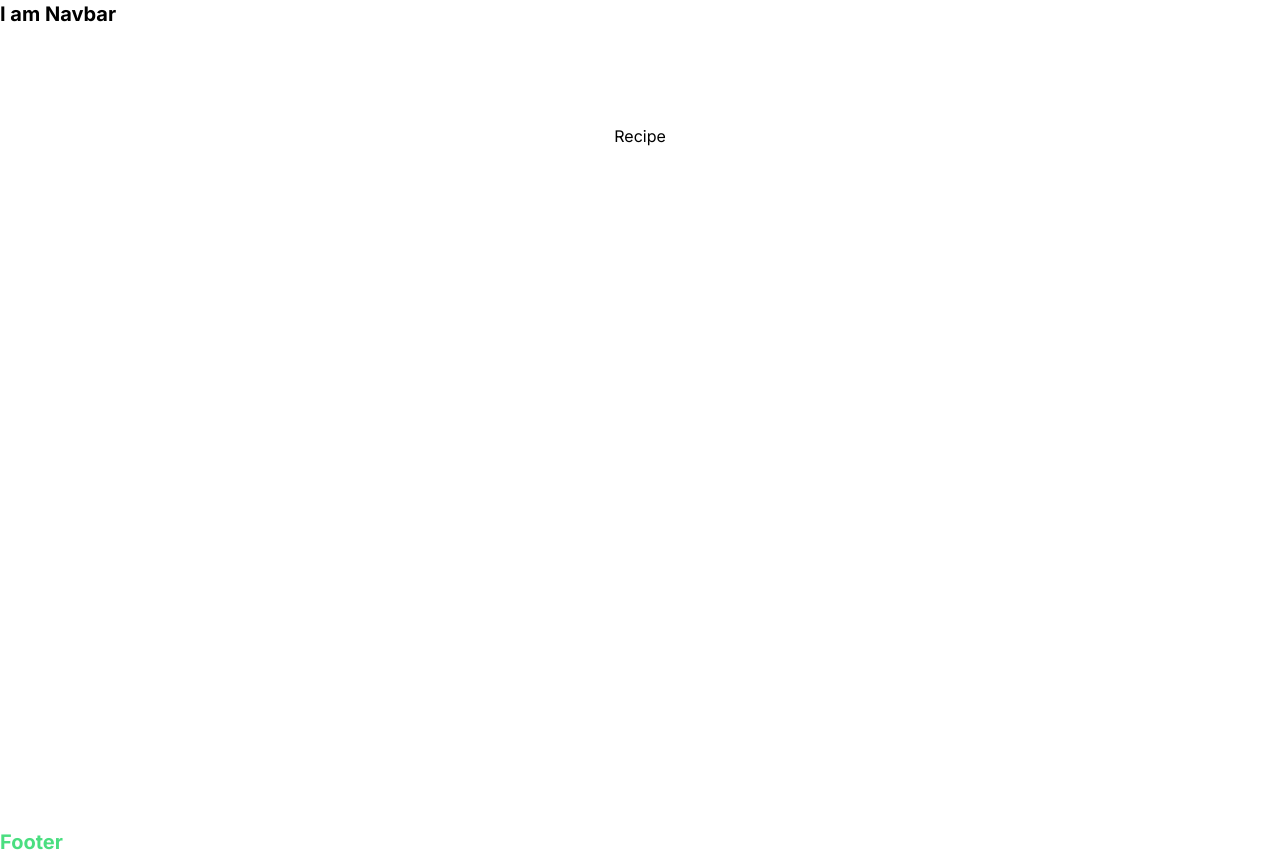
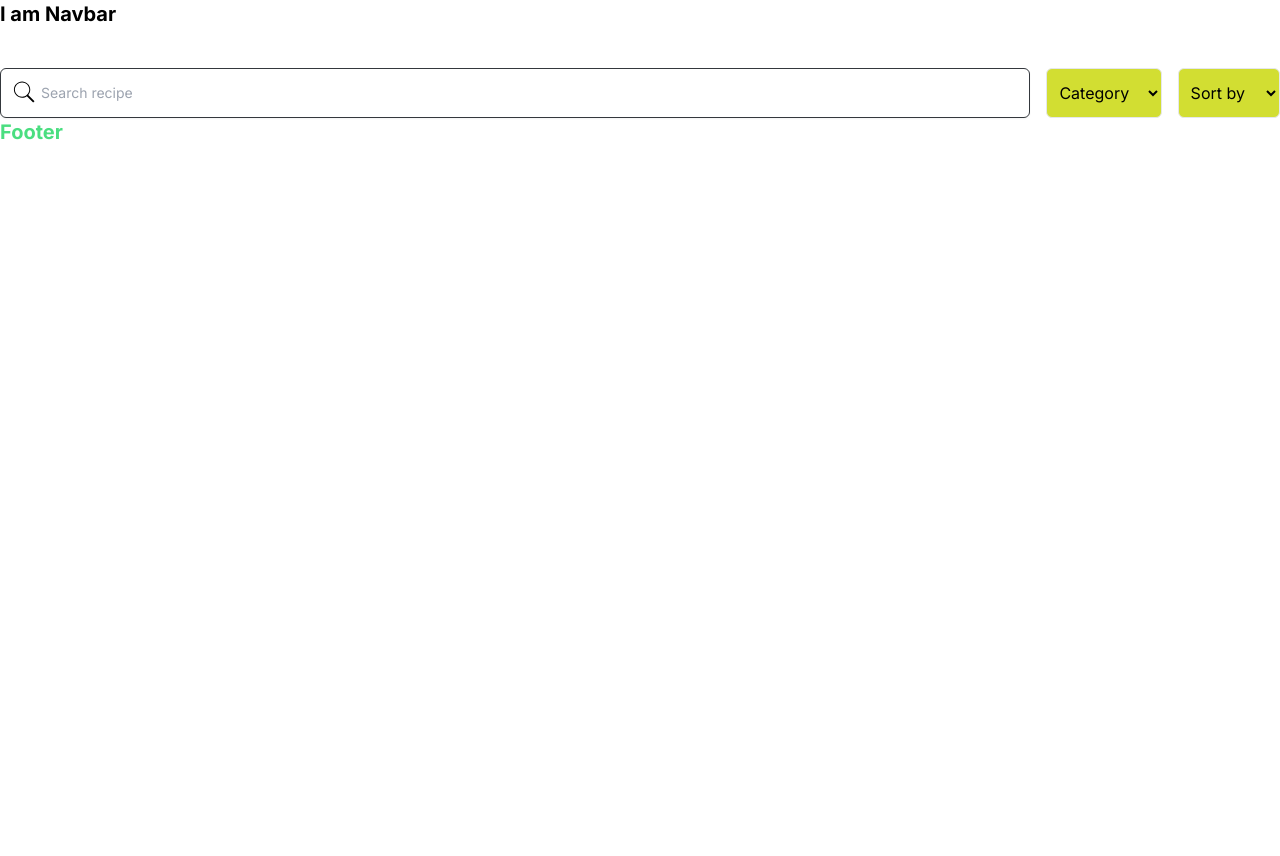
Before and after one commit to jasonavecilla/Plate-palette, a Next.js app in the folder recipe/: page / in a window 1280 px wide. After the commit the page ends 800 px from the top, so only its background shows below. Built offline with nearby package versions, Linux system fonts and the light colour scheme.

Commit message:
added search filter section

```diff
--- a/recipe/src/app/components/FAQAccordian.js
+++ b/recipe/src/app/components/FAQAccordian.js
@@ -1,51 +1,53 @@
-import React from 'react'
-import FAQItem from './FAQItem'
+import React from "react";
+import FAQItem from "./FAQItem";
 
 // credit to https://preline.co/examples/faq-sections.html
 
 const faqData = [
   {
-        question: 'How do I search for recipes?',
-        answer: 'Lorem ipsum dolor sit amet, consectetur adipiscing elit, sed do eiusmod tempor incididunt ut labore et dolore magna aliqua. Ut enim ad minim veniam, quis nostrud exercitation ullamco laboris nisi ut aliquip ex ea commodo consequat.'
+    question: "How do I search for recipes?",
+    answer:
+      "Lorem ipsum dolor sit amet, consectetur adipiscing elit, sed do eiusmod tempor incididunt ut labore et dolore magna aliqua. Ut enim ad minim veniam, quis nostrud exercitation ullamco laboris nisi ut aliquip ex ea commodo consequat.",
   },
   {
-        question: 'Lorem ipsum dolor sit amet?',
-        answer: 'Lorem ipsum dolor sit amet, consectetur adipiscing elit, sed do eiusmod tempor incididunt ut labore et dolore magna aliqua. Ut enim ad minim veniam, quis nostrud exercitation ullamco laboris nisi ut aliquip ex ea commodo consequat.'
+    question: "Lorem ipsum dolor sit amet?",
+    answer:
+      "Lorem ipsum dolor sit amet, consectetur adipiscing elit, sed do eiusmod tempor incididunt ut labore et dolore magna aliqua. Ut enim ad minim veniam, quis nostrud exercitation ullamco laboris nisi ut aliquip ex ea commodo consequat.",
   },
   {
-        question: 'Ut enim ad minim veniam?',
-        answer: 'Lorem ipsum dolor sit amet, consectetur adipiscing elit, sed do eiusmod tempor incididunt ut labore et dolore magna aliqua. Ut enim ad minim veniam, quis nostrud exercitation ullamco laboris nisi ut aliquip ex ea commodo consequat.'
+    question: "Ut enim ad minim veniam?",
+    answer:
+      "Lorem ipsum dolor sit amet, consectetur adipiscing elit, sed do eiusmod tempor incididunt ut labore et dolore magna aliqua. Ut enim ad minim veniam, quis nostrud exercitation ullamco laboris nisi ut aliquip ex ea commodo consequat.",
   },
-]
+];
 
-export default function FAQ() {
-
-    const faqElements = faqData.map(faq => <FAQItem key={faq.question} faq={faq}/>)
+export default function FAQAccordian() {
+  const faqElements = faqData.map((faq) => (
+    <FAQItem key={faq.question} faq={faq} />
+  ));
 
   return (
     <>
       {/* <!-- FAQ --> */}
       <div className="max-w-[85rem] px-4 py-10 sm:px-6 lg:px-8 lg:py-14 mx-auto">
-
         {/* <!-- Title --> */}
         <div className="max-w-2xl mx-auto text-center mb-10 lg:mb-14">
-            <h2 className="text-2xl font-bold md:text-4xl md:leading-tight">Your questions, answered</h2>
-            <p className="mt-1 text-blue-600 ">Answers to the most frequently asked questions.</p>
+          <h2 className="text-2xl font-bold md:text-4xl md:leading-tight">
+            Your questions, answered
+          </h2>
+          <p className="mt-1 text-blue-600 ">
+            Answers to the most frequently asked questions.
+          </p>
         </div>
         {/* <!-- End Title --> */}
 
         <div className="max-w-2xl mx-auto">
-
           {/* <!-- Accordion --> */}
-            <div className="hs-accordion-group">
-                {faqElements}
-            </div>
+          <div className="hs-accordion-group">{faqElements}</div>
           {/* <!-- End Accordion --> */}
-
         </div>
       </div>
       {/* <!-- End FAQ --> */}
-
     </>
-  )
+  );
 }
--- a/recipe/src/app/components/FAQItem.js
+++ b/recipe/src/app/components/FAQItem.js
@@ -2,7 +2,7 @@ import React from 'react'
 
 // credit to https://preline.co/examples/faq-sections.html
 
-export default function FAQ({faq}) {
+export default function FAQItem({faq}) {
 
   return (
     <>
--- /dev/null
+++ b/recipe/src/app/components/SearchFilter.js
@@ -0,0 +1,55 @@
+import React from "react";
+
+export default function SearchFilter() {
+  return (
+    <section>
+      <form className="mx-auto mt-10 flex max-w-7xl gap-x-4 relative">
+        <label htmlFor="text" className="sr-only">
+          text address
+        </label>
+        <div className="relative flex-grow">
+          <div className="relative">
+            <input
+              id="text"
+              name="text"
+              type="text"
+              required
+              className="w-full rounded-md border border-dark-400 bg-white px-3.5 py-3 pl-10 text-dark-700 shadow-sm ring-1 ring-inset ring-white/10 focus:ring-2 focus:ring-inset focus:ring-white sm:text-sm sm:leading-6"
+              placeholder="Search recipe"
+            />
+            <svg
+              xmlns="http://www.w3.org/2000/svg"
+              x="0px"
+              y="0px"
+              width="100"
+              height="100"
+              viewBox="0 0 50 50"
+              className="h-6 w-6 absolute left-3 top-3 text-dark-400"
+            >
+              <path d="M 21 3 C 11.621094 3 4 10.621094 4 20 C 4 29.378906 11.621094 37 21 37 C 24.710938 37 28.140625 35.804688 30.9375 33.78125 L 44.09375 46.90625 L 46.90625 44.09375 L 33.90625 31.0625 C 36.460938 28.085938 38 24.222656 38 20 C 38 10.621094 30.378906 3 21 3 Z M 21 5 C 29.296875 5 36 11.703125 36 20 C 36 28.296875 29.296875 35 21 35 C 12.703125 35 6 28.296875 6 20 C 6 11.703125 12.703125 5 21 5 Z"></path>
+            </svg>
+          </div>
+        </div>
+
+        <select className="w-[9%] bg-yellowgreen p-2 border rounded-md">
+          <option disabled selected className="mr-2">
+            Category
+          </option>
+          <option>Appetizers</option>
+          <option>Salads</option>
+          <option>Soups</option>
+          <option>Desserts</option>
+          <option>Beverages</option>
+        </select>
+        <select className="w-[8%] bg-yellowgreen p-2 border rounded-md">
+          <option disabled selected className="">
+            Sort by
+          </option>
+          <option>Sort by: Latest</option>
+          <option>Sort by: Top Rated</option>
+          <option>Sort by: Trending</option>
+        </select>
+      </form>
+    </section>
+  );
+}
--- a/recipe/src/app/page.js
+++ b/recipe/src/app/page.js
@@ -1,21 +1,18 @@
-'use client'
-import { useEffect } from 'react'
-import Image from "next/image";
+"use client";
+import { useEffect } from "react";
 import Navbar from "./components/Navbar";
 import Footer from "./components/Footer";
+import SearchFilter from "./components/SearchFilter";
 
 export default function Home() {
-
   useEffect(() => {
-    import('preline')
-  }, [])
+    import("preline");
+  }, []);
 
   return (
     <>
-    <Navbar />
-      <main className="flex min-h-screen flex-col items-center justify-between p-24">
-        Recipe
-      </main>
+      <Navbar />
+      <SearchFilter />
       <Footer />
     </>
   );
```
Lines whose indentation alone changed are shown as unchanged.
